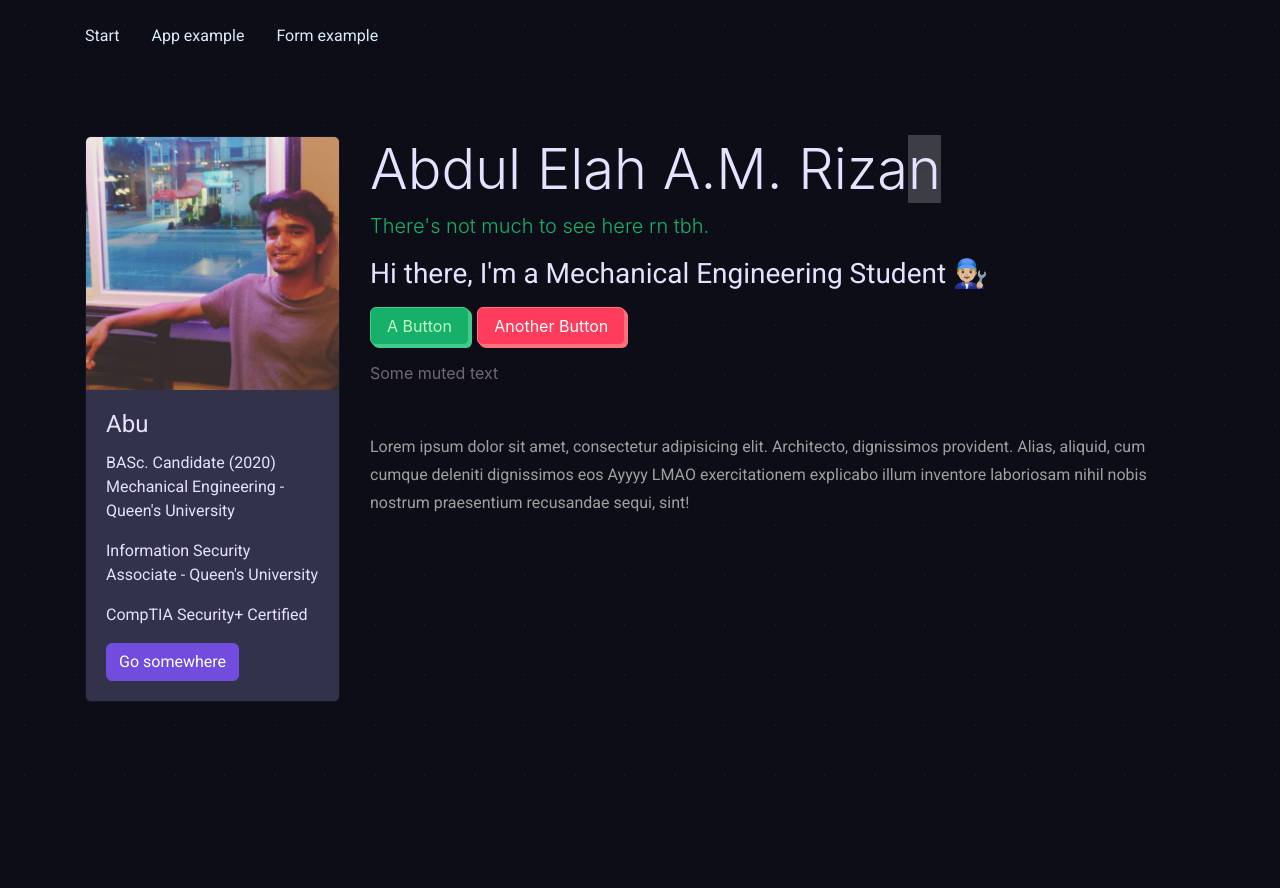
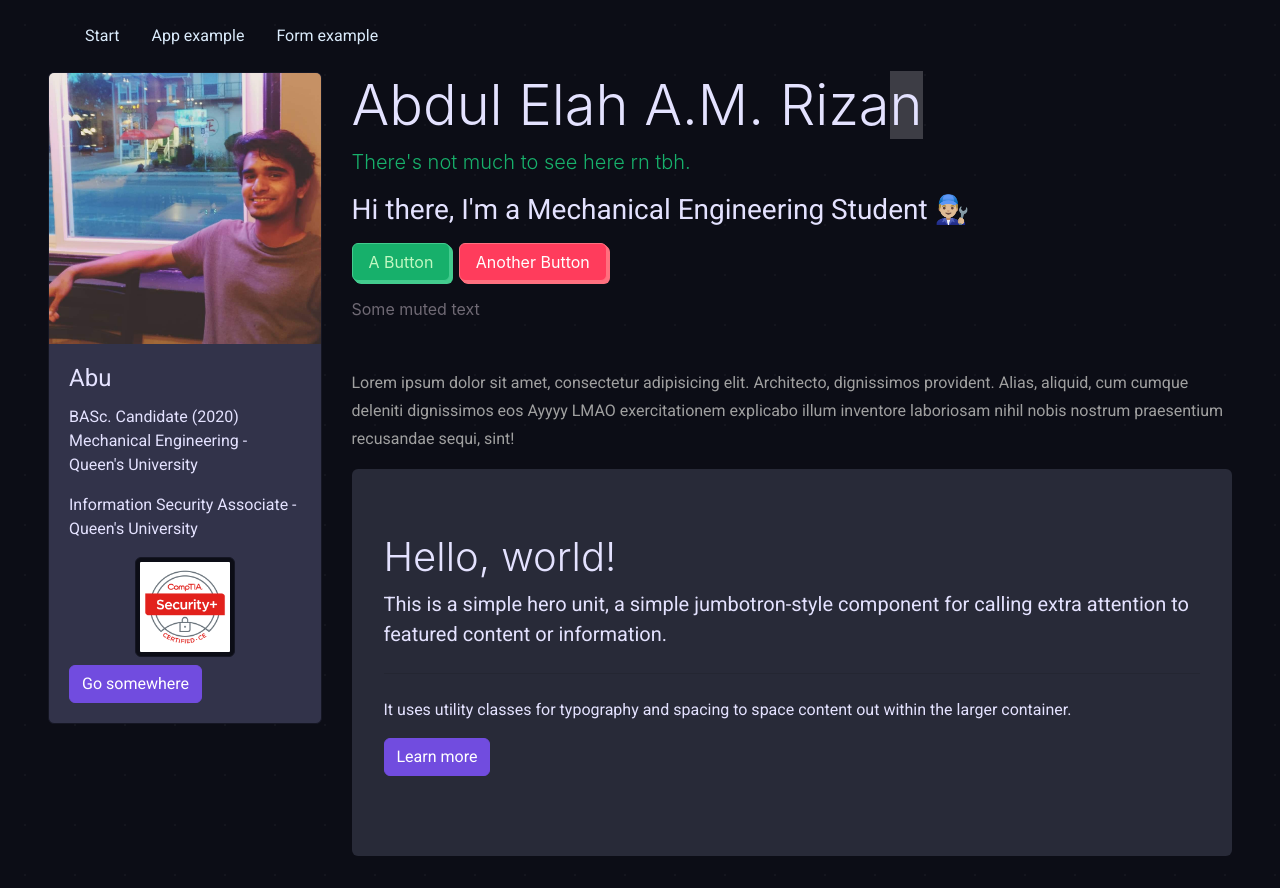
Before and after one commit to abdulelahrizan/AbuPortfolio, a Flask app: page / in a window 1280 px wide. Before the commit the page ends 702 px from the top, so only its background shows below. Run offline with Flask 2, Linux system fonts and the light colour scheme; some libraries are stand-ins or nearby versions; some web fonts are replaced.

Commit message:
rearanged and add fancy

```diff
--- a/templates/base.html
+++ b/templates/base.html
@@ -46,8 +46,7 @@
   </div>
 
   {% block content %}
-  <div class="jumbotron bg-transparent mb-0 radius-0">
-    <div class="container">
+  <div class="contatiner mx-5">
     <div class="row">
       <div class="col-xl-3">
         <div class="card">
@@ -56,8 +55,9 @@
             <h4 class="card-title">Abu</h4>
             <p class="card-text">BASc. Candidate (2020) Mechanical Engineering - Queen's University</p>
             <p class="card-text">Information Security Associate - Queen's University </p>
-              <p class="card-text">CompTIA Security+ Certified </p>
-
+            <a href="https://www.youracclaim.com/badges/c9404ba3-3bb1-4273-905f-f486834e3997/public_url ">
+              <img class="rounded img-thumbnail mb-2 mx-auto d-block" height="100px" width="100px"
+                src="{{ url_for('static', filename='images/security.png')}}"></a>
             <a href="#!" class="btn btn-primary">Go somewhere</a>
           </div>
         </div>
@@ -80,20 +80,30 @@
           </a>
         </div>
 
+
         <div class="text-darkgrey text-mono my-2">Some muted text</div>
 
         <p class="mt-5 text-grey text-spacey">
-            Lorem ipsum dolor sit amet, consectetur adipisicing elit. Architecto, dignissimos provident. Alias, aliquid,
+          Lorem ipsum dolor sit amet, consectetur adipisicing elit. Architecto, dignissimos provident. Alias,
+          aliquid,
           cum cumque deleniti dignissimos eos Ayyyy LMAO exercitationem explicabo illum inventore laboriosam nihil
           nobis nostrum
           praesentium recusandae sequi, sint!
         </p>
+        <div class="jumbotron">
+          <h1 class="display-3">Hello, world!</h1>
+          <p class="lead">This is a simple hero unit, a simple jumbotron-style component for calling extra attention
+            to featured content or information.</p>
+          <hr class="my-4">
+          <p>It uses utility classes for typography and spacing to space content out within the larger
+            container.</p>
+          <p class="lead">
+            <a class="btn btn-primary" href="#!" role="button">Learn more</a>
+          </p>
         </div>
       </div>
+
     </div>
-  </div>
-  <div>
-
   </div>
   {% endblock content %}
 
```
Also changed, not shown: static/images/label-2935363_1280.png (added), static/images/security.png (added). Lines whose indentation alone changed are shown as unchanged.
